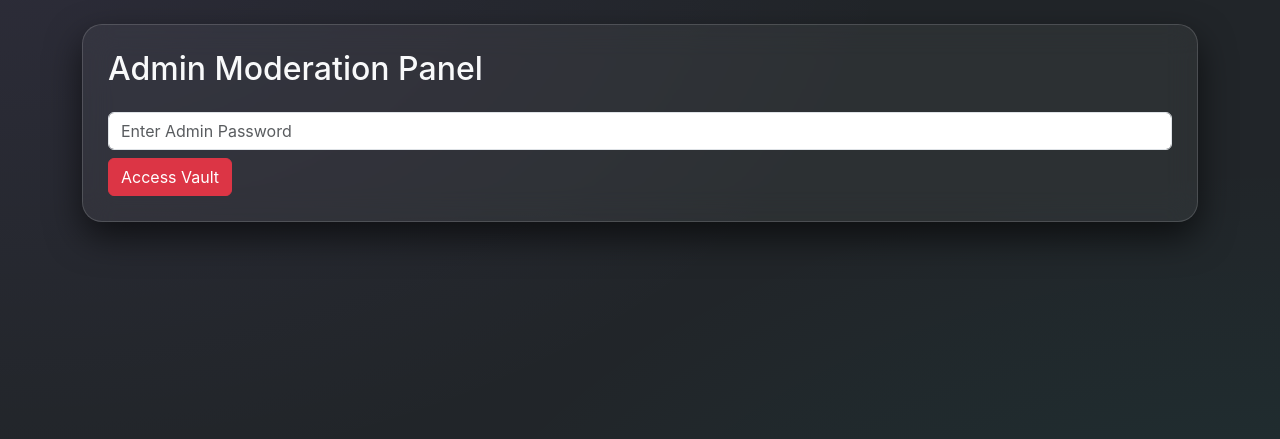
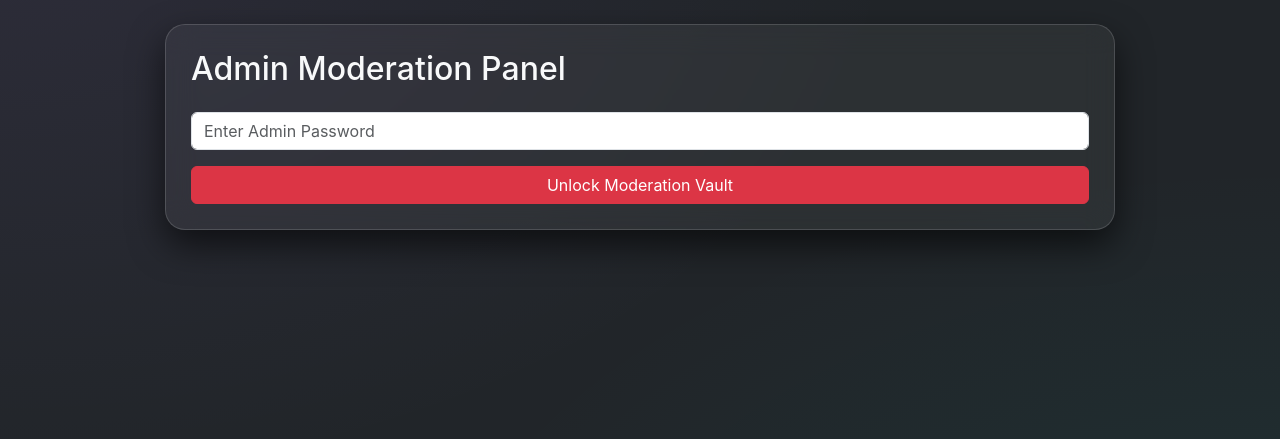
Before and after one commit to Phionephione/CONFESSION_PROJECT, a Flask app: page /admin in a window 1280 px wide. Shown: the part 73-512 px from the top of the page. Run offline with Flask 3, Linux system fonts and the light colour scheme.

Commit message:
Enhance admin panel layout and functionality

```diff
--- a/templates/admin.html
+++ b/templates/admin.html
@@ -1,31 +1,45 @@
 {% extends "base.html" %}
 {% block content %}
-<div class="glass-card">
-    <h2>Admin Moderation Panel</h2>
+<div class="row justify-content-center mt-4">
+    <div class="col-md-10 glass-card">
+        <h2 class="mb-4">Admin Moderation Panel</h2>
+
         {% if not session.get('is_admin') %}
         <form method="POST" class="mt-4">
-        <input type="password" name="password" class="form-control mb-2" placeholder="Enter Admin Password">
-        <button type="submit" class="btn btn-danger">Access Vault</button>
+            <input type="password" name="password" class="form-control mb-3" placeholder="Enter Admin Password" required>
+            <button type="submit" class="btn btn-danger w-100">Unlock Moderation Vault</button>
         </form>
         {% else %}
-    <table class="table table-dark mt-4">
+        <div class="table-responsive">
+            <table class="table table-dark table-hover align-middle">
                 <thead>
                     <tr>
                         <th>Author</th>
                         <th>Content</th>
+                        <th>Toxicity Score</th>
                         <th>Action</th>
                     </tr>
                 </thead>
                 <tbody>
                     {% for post in posts %}
                     <tr>
-                <td>{{ post.author }}</td>
+                        <td><span class="author-tag" style="font-size: 0.7rem;">{{ post.author }}</span></td>
                         <td>{{ post.content }}</td>
-                <td><a href="/delete/{{ post.id }}" class="btn btn-sm btn-danger">Delete</a></td>
+                        <td>
+                            <!-- Color coding the score -->
+                            <span class="badge {% if post.toxicity_score >= 7 %}bg-danger{% elif post.toxicity_score >= 4 %}bg-warning text-dark{% else %}bg-success{% endif %}">
+                                {{ post.toxicity_score }} / 10
+                            </span>
+                        </td>
+                        <td>
+                            <a href="/delete/{{ post.id }}" class="btn btn-sm btn-outline-danger">Delete</a>
+                        </td>
                     </tr>
                     {% endfor %}
                 </tbody>
             </table>
+        </div>
         {% endif %}
     </div>
+</div>
 {% endblock %}
```
Lines whose indentation alone changed are shown as unchanged.
